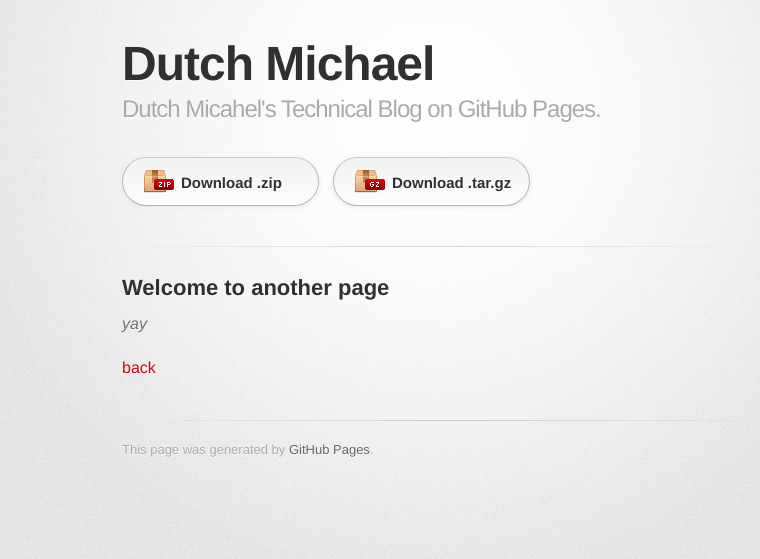
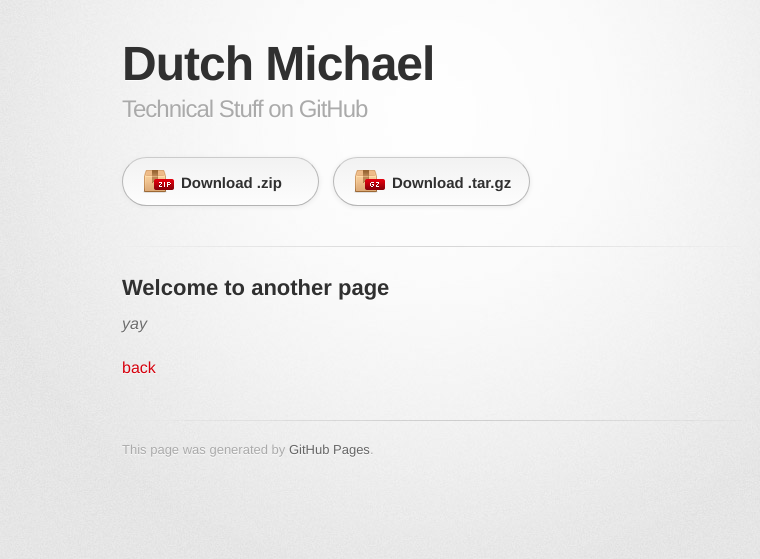
Before and after one commit to dutchmichael/dutchmichael.github.io, a Jekyll site: the page built from another-page.md, in a window 1280 px wide. Shown: the top 559 px of the page, without its empty margins (208-968 px from the left). Built offline with Jekyll 4.4.1, drawn with Linux system fonts in a browser that asks for light colours; some web fonts are replaced.

Commit message:
Changed the description to "Technical Stuff on Github"

```diff
--- a/_config.yml
+++ b/_config.yml
@@ -1,5 +1,5 @@
 title: Dutch Michael
-description: Dutch Micahel's Technical Blog on GitHub Pages.
+description: Technical Stuff on GitHub
 show_downloads: true
 google_analytics:
 theme: jekyll-theme-tactile
```
